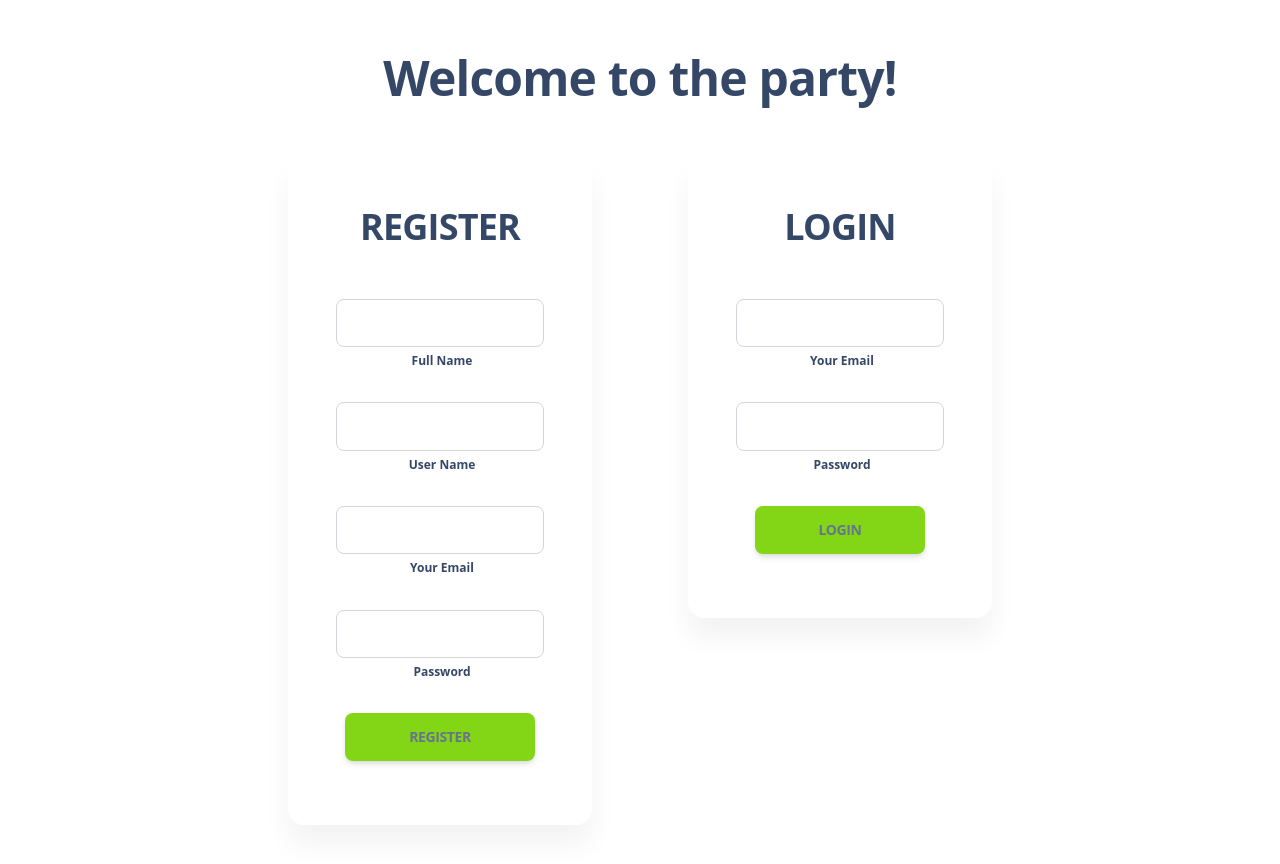
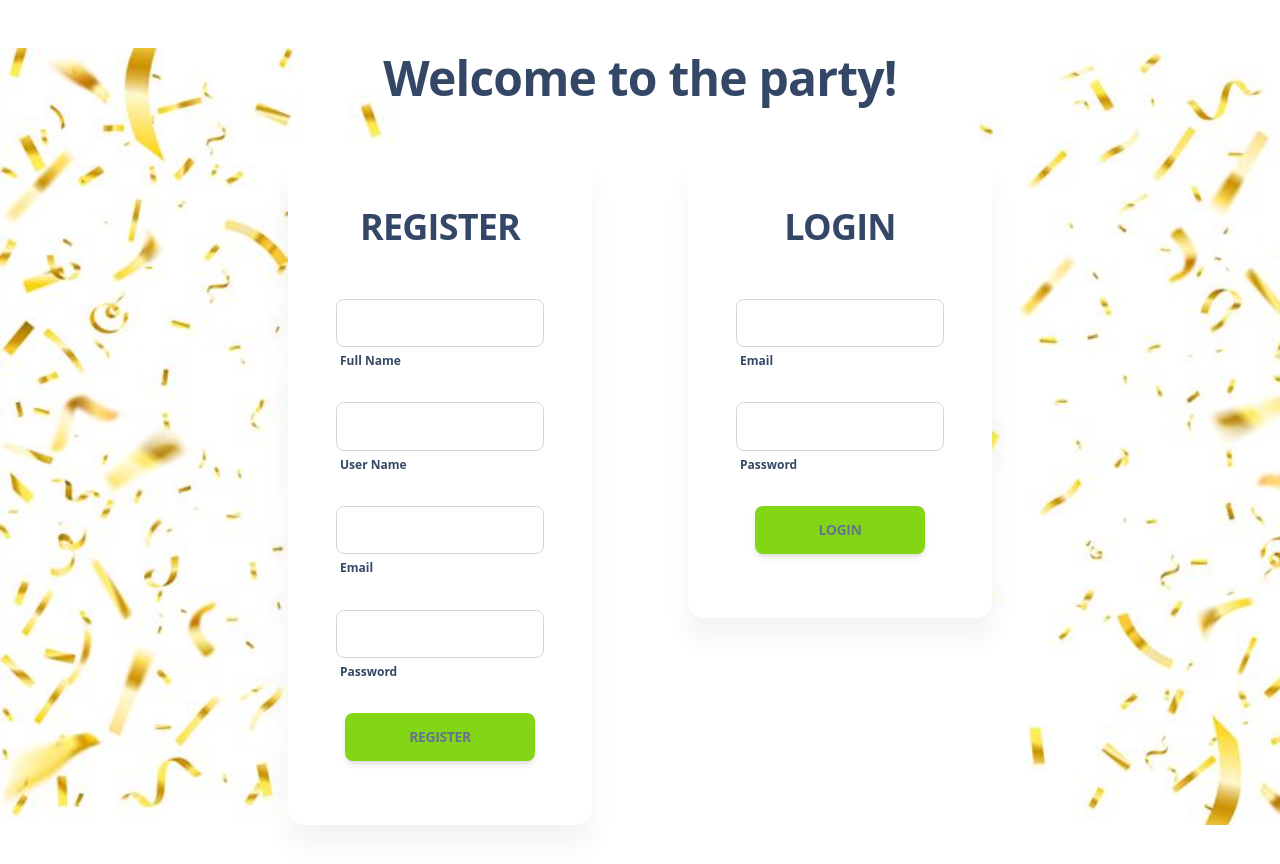
Before and after one commit to jonakoci/Stasera-EventMAnager, a React (Create React App) app in the folder client/: page /user/authenticate in a window 1280 px wide. Shown: the top 864 px of the page. Built offline with nearby package versions, Linux system fonts and the light colour scheme.

Commit message:
still here

```diff
--- a/client/src/Authentication/User/UserAuth.jsx
+++ b/client/src/Authentication/User/UserAuth.jsx
@@ -2,11 +2,12 @@ import React from 'react'
 import axios from 'axios';
 import UserReg from './UserReg';
 import UserLog from './UserLog'
+import confettiImage from './confetti.jpeg'
 
 function UserAuth() {
   return (
-    <div className='text-center m-5'>
-      <h1>Welcome to the party!</h1>
+    <div style={{backgroundImage:`url(${confettiImage})`, backgroundSize:"cover"}}>
+      <h1 className='text-center m-5'>Welcome to the party!</h1>
       <div className='d-flex justify-content-center gap-5 m-5'>
           < UserReg />
           < UserLog />
--- a/client/src/Authentication/User/UserLog.jsx
+++ b/client/src/Authentication/User/UserLog.jsx
@@ -6,6 +6,8 @@ import { useNavigate } from 'react-router-dom';
 function UserLog() {
     const [email, setEmail]= useState("");
     const [password, setPassword]= useState("");
+    const [validation, setValidation] = useState()
+
     // const navigate = useNavigate()
 
 
@@ -18,7 +20,8 @@ function UserLog() {
             // navigate ("/pirates")
         })
         .catch((err)=>{
-            alert(err.response.data.error)
+            console.log(err.response.data.error)
+            setValidation(err.response.data.error);
         })
     }
 
@@ -27,24 +30,28 @@ function UserLog() {
   return (
     <div>
         <div>
-            <div class="container">
-                <div class="row d-flex justify-content-center align-items-center">
-                    <div class="col">
-                        <div class="card">
-                            <div class="card-body p-5">
-                                <h2 class="text-uppercase text-center mb-5">Login</h2>
+            <div className="container">
+                <div className="row d-flex justify-content-center align-items-center">
+                    <div className="col">
+                        <div className="card">
+                            <div className="card-body p-5">
+                                <h2 className="text-uppercase text-center mb-5">Login</h2>
                                 <form>
-                                    <div class="form-outline mb-4">
-                                        <input type="email"  class="form-control form-control-lg" onChange = {(e)=>setEmail(e.target.value)} />
-                                        <label class="form-label">Your Email</label>
+                                    <div className="form-outline mb-4">
+                                        <input type="email"  className="form-control form-control-lg" onChange = {(e)=>setEmail(e.target.value)} />
+                                        <label className="form-label"> Email</label>
+                                        {/* <p style={{color:"red"}}>{ validation.email? validation.email.message : ""}</p> */}
+
                                     </div>
 
-                                    <div class="form-outline mb-4">
-                                        <input type="password" class="form-control form-control-lg" onChange = {(e)=>setPassword(e.target.value)}/>
-                                        <label class="form-label">Password</label>
+                                    <div className="form-outline mb-4">
+                                        <input type="password" className="form-control form-control-lg" onChange = {(e)=>setPassword(e.target.value)}/>
+                                        <label className="form-label">Password</label> <br />
+                                        <p style={{color:"red"}}>{ validation? validation : ""}</p>
+
                                     </div>
-                                    <div class="d-flex justify-content-center">
-                                        <button type="button" class="btn btn-success btn-block btn-lg gradient-custom-4 text-body" onClick={loginUser}>Login</button>
+                                    <div className="d-flex justify-content-center">
+                                        <button type="button" className="btn btn-success btn-block btn-lg gradient-custom-4 text-body" onClick={loginUser}>Login</button>
                                     </div>
                                 </form>
                             </div>
--- a/client/src/Authentication/User/UserReg.jsx
+++ b/client/src/Authentication/User/UserReg.jsx
@@ -2,17 +2,19 @@ import React, {useState} from 'react';
 import axios from 'axios'
 import { useNavigate } from 'react-router-dom';
 
+
 function UserReg() {
     // const navigate = useNavigate()
-    const [name, setName]= useState("");
-    const [userName, setUserName]= useState("");
+    const [fullName, setFullName]= useState("");
+    const [username, setUsername]= useState("");
     const [email, setEmail]= useState("");
     const [password, setPassword]= useState("");
+    const [validation, setValidation] = useState({})
 
     const registerUser = () =>{
         axios.post("http://localhost:8000/user/create", {
-            name,
-            userName,
+            fullName,
+            username,
             email,
             password
         })
@@ -21,37 +23,41 @@ function UserReg() {
             // navigate ("/")
         })
         .catch((err)=>{
-            // alert("Please revise all fields")
             console.log (err.response.data)
+            setValidation(err.response.data.err.errors);
         })
     }
 
     return (
         <div>
-            <div class="container">
-                <div class="row d-flex justify-content-center align-items-center">
-                    <div class="col">
-                        <div class="card">
-                            <div class="card-body p-5">
-                                <h2 class="text-uppercase text-center mb-5">Register</h2>
+            <div className="container">
+                <div className="row d-flex justify-content-center align-items-center">
+                    <div className="col">
+                        <div className="card">
+                            <div className="card-body p-5">
+                                <h2 className="text-uppercase text-center mb-5">Register</h2>
                                 <form>
-                                    <div class="form-outline mb-4">
-                                        <input type="text"  class="form-control form-control-lg" onChange = {(e)=>setName(e.target.value)}/>
-                                        <label class="form-label" >Full Name</label>
+                                    <div className="form-outline mb-4">
+                                        <input type="text"  className="form-control form-control-lg" onChange = {(e)=>setFullName(e.target.value)}/>
+                                        <label className="form-label" >Full Name</label> <br />
+                                        <p style={{color:"red"}}>{ validation.fullName? validation.fullName.message : ""}</p>
                                     </div>
-                                    <div class="form-outline mb-4">
-                                        <input type="text"  class="form-control form-control-lg" onChange = {(e)=>setUserName(e.target.value)}/>
-                                        <label class="form-label" >User Name</label>
+                                    <div className="form-outline mb-4">
+                                        <input type="text"  className="form-control form-control-lg" onChange = {(e)=>setUsername(e.target.value)}/>
+                                        <label className="form-label" >User Name</label> <br />
+                                        <p style={{color:"red"}}>{ validation.username? validation.username.message : ""}</p>
                                     </div>
 
-                                    <div class="form-outline mb-4">
-                                        <input type="email"  class="form-control form-control-lg" onChange = {(e)=>setEmail(e.target.value)} />
-                                        <label class="form-label">Your Email</label>
+                                    <div className="form-outline mb-4">
+                                        <input type="email"  className="form-control form-control-lg" onChange = {(e)=>setEmail(e.target.value)} />
+                                        <label className="form-label">Email</label> <br />
+                                        <p style={{color:"red"}}>{ validation.email? validation.email.message : ""}</p>
                                     </div>
 
-                                    <div class="form-outline mb-4">
-                                        <input type="password" class="form-control form-control-lg" onChange = {(e)=>setPassword(e.target.value)}/>
-                                        <label class="form-label">Password</label>
+                                    <div className="form-outline mb-4">
+                                        <input type="password" className="form-control form-control-lg" onChange = {(e)=>setPassword(e.target.value)}/>
+                                        <label className="form-label">Password</label> <br />
+                                        <p style={{color:"red"}}>{ validation.password? validation.password.message : ""}</p>
                                     </div>
 
                                     {/* <div class="form-outline mb-4">
@@ -59,8 +65,8 @@ function UserReg() {
                                         <label class="form-label" >Repeat your password</label>
                                     </div> */}
 
-                                    <div class="d-flex justify-content-center">
-                                        <button type="button" class="btn btn-success btn-block btn-lg gradient-custom-4 text-body" onClick={registerUser}>Register</button>
+                                    <div className="d-flex justify-content-center">
+                                        <button type="button" className="btn btn-success btn-block btn-lg gradient-custom-4 text-body" onClick={registerUser}>Register</button>
                                     </div>
                                 </form>
                             </div>
```
Also changed, not shown: client/src/Authentication/User/confetti.jpeg (added), 1 other file (tests, documents, lock files or other folders).
